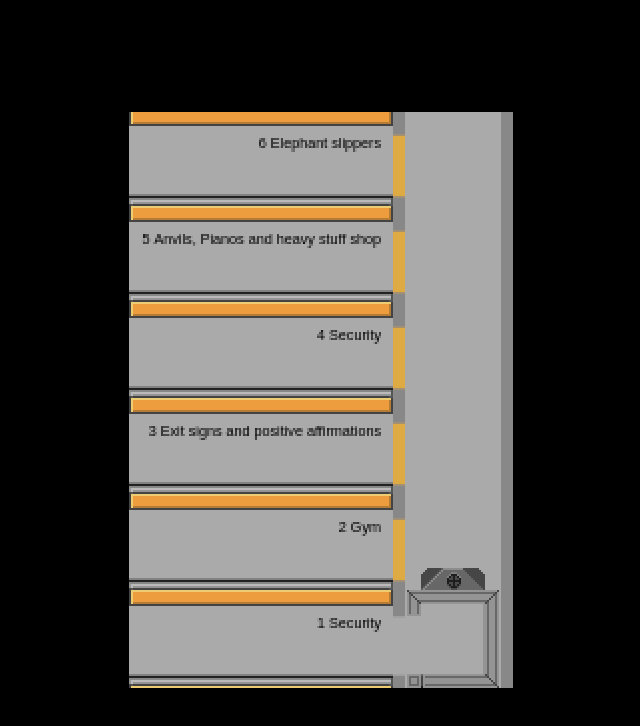
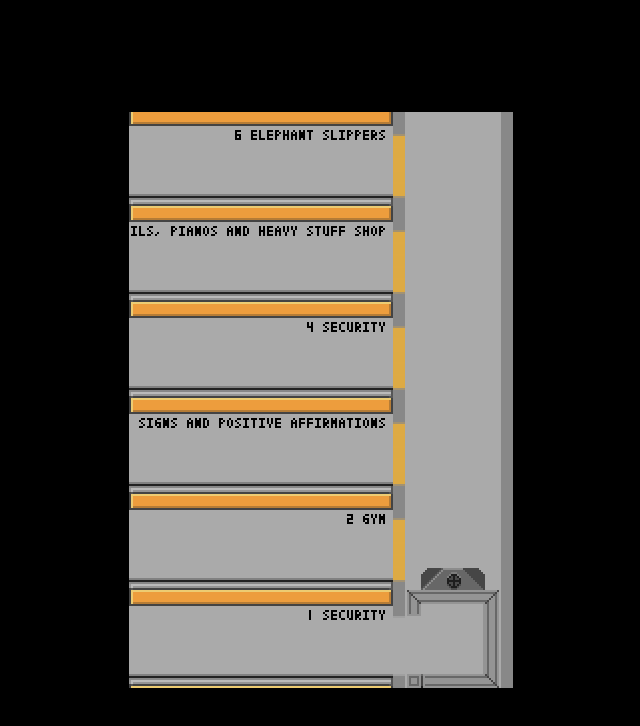
Before and after one commit to Oletus/elevator, a website: page index.html in a window 1280 px wide. Shown: the whole page, without its empty margins (319-959 px from the left). Drawn offline with Linux system fonts and the light colour scheme.

Commit message:
Add bitmap font

```diff
--- a/index.html
+++ b/index.html
@@ -23,6 +23,7 @@
 <script src="src/util2d.js"></script>
 <script src="src/utiljs.js"></script>
 <script src="src/tilemap.js"></script>
+<script src="src/bitmapfont.js"></script>
 
 <script src="src/level.js"></script>
 <script src="src/character.js"></script>
@@ -85,6 +86,8 @@ Game.prototype.update = function(deltaTime) {
 
 var DEV_MODE = (window.location.href.indexOf("?devMode") != -1);
 
+var bitmapFont = new BitmapFont();
+
 window['start'] = function() {
     var DEBUG_MAIN_LOOP = DEV_MODE && true; // Set to true to allow fast-forwarding main loop with 'f'
     Audio.muteAll(DEV_MODE && false); // Set to true if sounds annoy developers
--- /dev/null
+++ b/src/bitmapfont.js
@@ -0,0 +1,37 @@
+
+
+var BitmapFont = function() {
+    this.sprite = new Sprite('bitmapfont.png');
+    this.charactersPerRow = 32;
+    this.characterHeight = 6;
+    this.characterWidth = 4;
+};
+
+BitmapFont.prototype.drawCharacter = function(ctx, character) {
+    var code = character.charCodeAt(0);
+    var row = Math.floor(code / this.charactersPerRow);
+    var col = code - (row * this.charactersPerRow);
+    if (this.sprite.loaded) {
+        ctx.drawImage(this.sprite.img,
+                      col * this.characterWidth, row * this.characterHeight,
+                      this.characterWidth, this.characterHeight,
+                      0, 0,
+                      this.characterWidth, this.characterHeight);
+    }
+};
+
+BitmapFont.prototype.drawText = function(ctx, string, x, y) {
+    ctx.save();
+    ctx.translate(x, y);
+    var drawnWidth = string.length * this.characterWidth;
+    if (ctx.textAlign == 'center') {
+        ctx.translate(-Math.floor(drawnWidth * 0.5), 0);
+    } else if (ctx.textAlign == 'right') {
+        ctx.translate(-Math.floor(drawnWidth), 0);
+    }
+    for (var i = 0; i < string.length; ++i) {
+        this.drawCharacter(ctx, string[i]);
+        ctx.translate(this.characterWidth, 0);
+    }
+    ctx.restore();
+};
--- a/src/character.js
+++ b/src/character.js
@@ -38,12 +38,10 @@ Character.prototype.render = function(ctx) {
     this.legsSprite.drawRotatedNonUniform(ctx, 0, -1, 0, scale * flip, scale);
     this.bodySprite.drawRotatedNonUniform(ctx, 0, -2 + Math.sin(this.bobbleTime * 15) * 0.1, 0, scale * flip, scale);
     if (this.floor !== this.goalFloor || this.elevator) {
-        ctx.translate(0, -3);
-        ctx.scale(0.1, 0.1);
-        ctx.fillStyle = '#f00';
+        ctx.translate(0, -4);
+        ctx.scale(1 / 6, 1 / 6);
         ctx.textAlign = 'center';
-        ctx.font = "12px sans-serif";
-        ctx.fillText(this.goalFloor + 1, 0, 0);
+        bitmapFont.drawText(ctx, '' + this.goalFloor, 0, 0);
     }
     ctx.restore();
 };
--- a/src/floor.js
+++ b/src/floor.js
@@ -47,14 +47,11 @@ Floor.prototype.render = function(ctx) {
     this.tilemap.render(ctx, function(tile) { return tile === 'd'; }, 0.05, 0.05);
 
     ctx.globalAlpha = 1;
-    ctx.translate(21, 3);
-    ctx.scale(0.1, 0.1);
+    ctx.translate(21.5, 1.5);
+    ctx.scale(1 / 6, 1 / 6);
     ctx.fillStyle = 'black';
-    var originalFont = ctx.font;
     ctx.textAlign = "right";
-    ctx.font = "12px sans-serif";
-    ctx.fillText((this.floor + 1) + ' ' + this.name, 0, 0);
-    ctx.font = originalFont;
+    bitmapFont.drawText(ctx, ((this.floor + 1) + ' ' + this.name).toUpperCase(), 0, 0);
 
     ctx.restore();
 };
```
Also changed, not shown: assets/gfx/bitmapfont.png (added).
